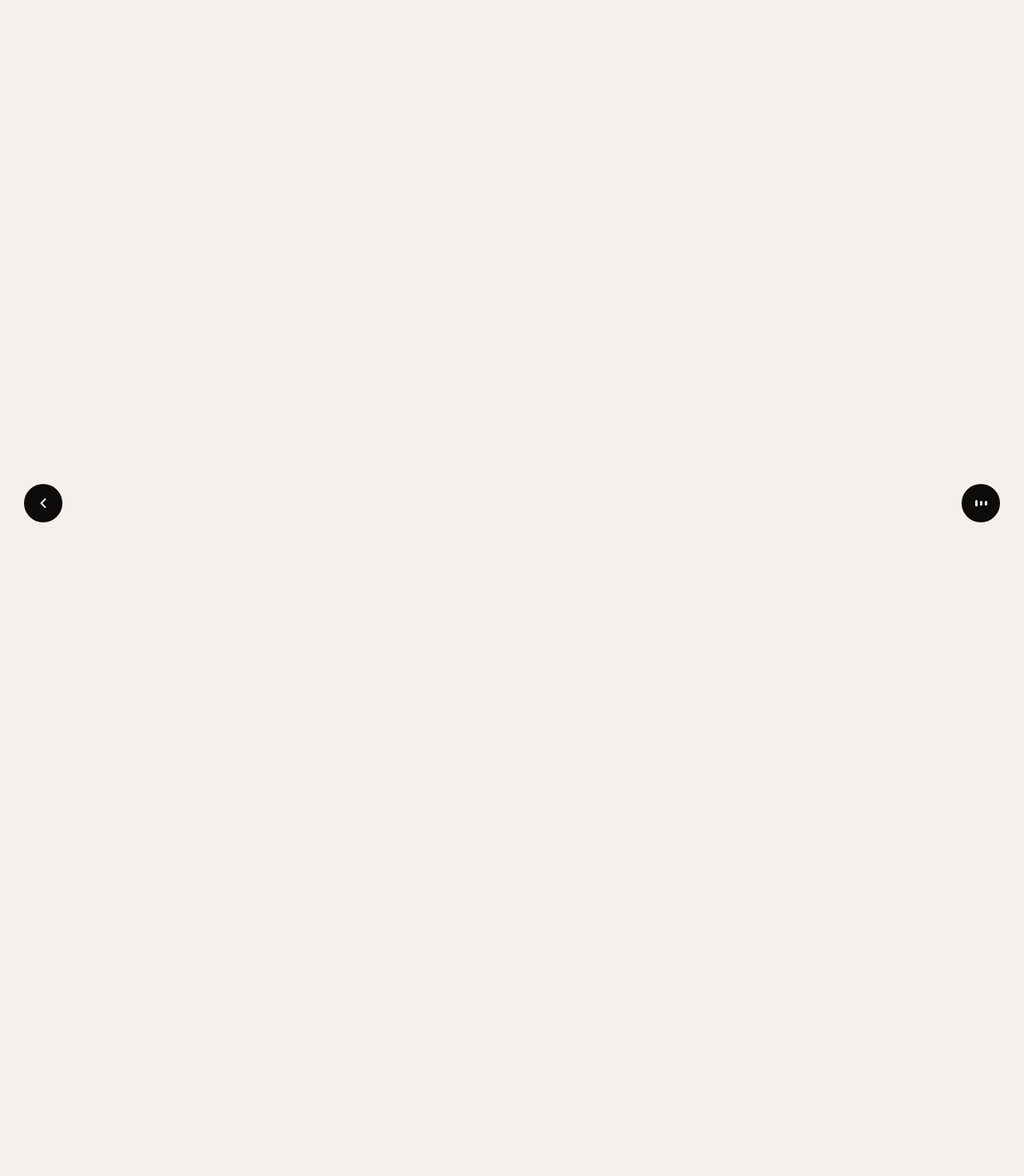
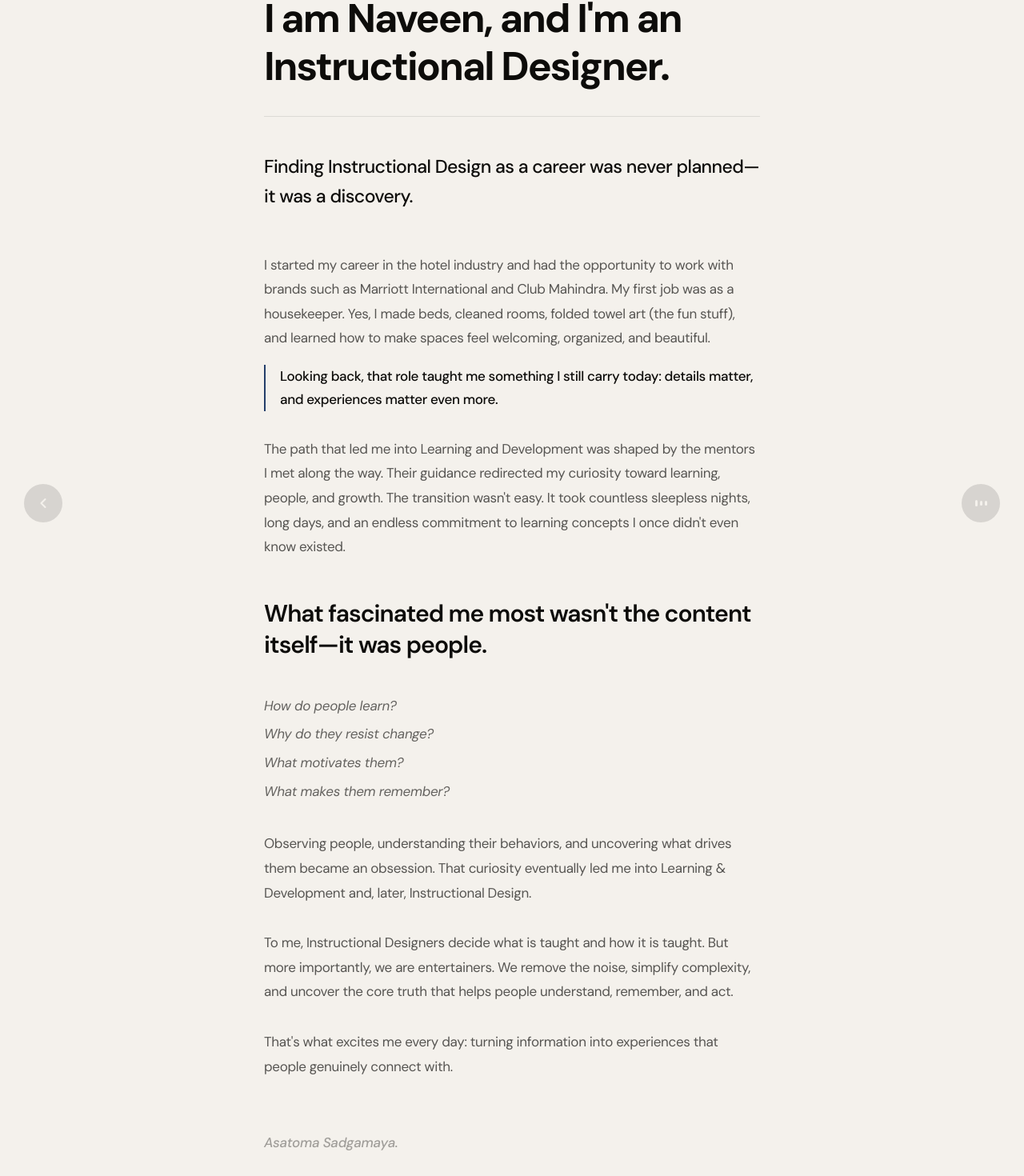
Before and after one commit to the-entertrainer/entertrainer, a Nuxt app: page /about in a window 1280 px wide. Shown: the part 117-1587 px from the top of the page at 80% size. Before the commit the page ends 800 px from the top, so only its background shows below. Built offline with nearby package versions, Linux system fonts and the light colour scheme.

Commit message:
Add editorial about page matching site design theme
Verbatim content with IntersectionObserver scroll animations,
site design tokens, and clean editorial column layout.

Co-Authored-By: Claude Sonnet 4.6 <noreply@anthropic.com>
Claude-Session: https://claude.ai/code/session_01EpWNU9y86aSfkqvNm2RSHe

```diff
--- a/pages/about/index.vue
+++ b/pages/about/index.vue
@@ -1,3 +1,228 @@
 <template>
-  <div />
+  <div class="about-wrap">
+    <div class="about-container">
+
+      <h1 class="about-intro anim">
+        I am Naveen, and I'm an Instructional Designer.
+      </h1>
+
+      <hr class="about-rule anim" />
+
+      <p class="about-lead anim">
+        Finding Instructional Design as a career was never planned—it was a discovery.
+      </p>
+
+      <div class="about-section anim">
+        <p>I started my career in the hotel industry and had the opportunity to work with brands such as Marriott International and Club Mahindra. My first job was as a housekeeper. Yes, I made beds, cleaned rooms, folded towel art (the fun stuff), and learned how to make spaces feel welcoming, organized, and beautiful.</p>
+        <p class="about-callout">Looking back, that role taught me something I still carry today: details matter, and experiences matter even more.</p>
+      </div>
+
+      <div class="about-section anim">
+        <p>The path that led me into Learning and Development was shaped by the mentors I met along the way. Their guidance redirected my curiosity toward learning, people, and growth. The transition wasn't easy. It took countless sleepless nights, long days, and an endless commitment to learning concepts I once didn't even know existed.</p>
+      </div>
+
+      <p class="about-pull anim">
+        What fascinated me most wasn't the content itself—it was people.
+      </p>
+
+      <div class="about-questions anim">
+        <p>How do people learn?</p>
+        <p>Why do they resist change?</p>
+        <p>What motivates them?</p>
+        <p>What makes them remember?</p>
+      </div>
+
+      <div class="about-section anim">
+        <p>Observing people, understanding their behaviors, and uncovering what drives them became an obsession. That curiosity eventually led me into Learning &amp; Development and, later, Instructional Design.</p>
+      </div>
+
+      <div class="about-section anim">
+        <p>To me, Instructional Designers decide what is taught and how it is taught. But more importantly, we are entertainers. We remove the noise, simplify complexity, and uncover the core truth that helps people understand, remember, and act.</p>
+      </div>
+
+      <div class="about-section anim">
+        <p>That's what excites me every day: turning information into experiences that people genuinely connect with.</p>
+      </div>
+
+      <p class="about-asatoma anim">Asatoma Sadgamaya.</p>
+
+    </div>
+  </div>
 </template>
+
+<script setup lang="ts">
+definePageMeta({ layout: 'default' })
+
+let io: IntersectionObserver | null = null
+
+onMounted(() => {
+  document.documentElement.setAttribute('data-about', '')
+
+  io = new IntersectionObserver(
+    (entries) => {
+      entries.forEach(e => {
+        if (e.isIntersecting) {
+          e.target.classList.add('in-view')
+          io!.unobserve(e.target)
+        }
+      })
+    },
+    { threshold: 0.1, rootMargin: '0px 0px -28px 0px' }
+  )
+
+  const els = document.querySelectorAll('.anim')
+  els.forEach((el, i) => {
+    if (i < 3) (el as HTMLElement).style.transitionDelay = `${i * 0.09}s`
+    io!.observe(el)
+  })
+})
+
+onBeforeUnmount(() => {
+  io?.disconnect()
+  document.documentElement.removeAttribute('data-about')
+})
+</script>
+
+<style scoped>
+/* ─── Wrap ─── */
+.about-wrap {
+  min-height: 100dvh;
+  background: var(--color-bg);
+  padding: calc(110rem + var(--safe-top)) 0 100rem;
+}
+
+/* ─── Container ─── */
+.about-container {
+  max-width: 680rem;
+  margin: 0 auto;
+  padding: 0 30rem;
+}
+
+/* ─── Base animation ─── */
+.anim {
+  opacity: 0;
+  transform: translateY(16rem);
+  transition: opacity 0.65s ease, transform 0.65s ease;
+}
+.anim.in-view {
+  opacity: 1;
+  transform: none;
+}
+
+/* ─── Intro ─── */
+.about-intro {
+  font-size: clamp(32rem, 4vw, 50rem);
+  font-weight: 700;
+  line-height: 1.2;
+  letter-spacing: -0.04em;
+  color: var(--color-text);
+  margin-bottom: 32rem;
+}
+
+/* ─── Rule ─── */
+.about-rule {
+  border: none;
+  border-top: 1px solid var(--color-divider);
+  margin: 0 0 44rem;
+  transform-origin: left center;
+  transform: scaleX(0); /* override anim's translateY */
+  transition: opacity 0.4s ease, transform 0.9s cubic-bezier(0.16, 1, 0.3, 1);
+}
+.about-rule.in-view {
+  opacity: 1;
+  transform: scaleX(1); /* override anim's translateY(0) */
+}
+
+/* ─── Lead ─── */
+.about-lead {
+  font-size: clamp(18rem, 2.1vw, 23rem);
+  font-weight: 500;
+  line-height: 1.6;
+  letter-spacing: -0.025em;
+  color: var(--color-text);
+  margin-bottom: 52rem;
+}
+
+/* ─── Body sections ─── */
+.about-section {
+  margin-bottom: 32rem;
+  display: flex;
+  flex-direction: column;
+  gap: 18rem;
+}
+.about-section p:not(.about-callout) {
+  font-size: 17rem;
+  font-weight: 400;
+  line-height: 1.8;
+  letter-spacing: -0.018em;
+  color: var(--color-text);
+  opacity: 0.68;
+}
+
+/* ─── Callout ─── */
+.about-callout {
+  font-size: 17rem;
+  font-weight: 500;
+  line-height: 1.7;
+  letter-spacing: -0.02em;
+  color: var(--color-text);
+  border-left: 2px solid var(--color-accent);
+  padding-left: 18rem;
+}
+
+/* ─── Pull ─── */
+.about-pull {
+  font-size: clamp(22rem, 2.6vw, 30rem);
+  font-weight: 600;
+  line-height: 1.3;
+  letter-spacing: -0.032em;
+  color: var(--color-text);
+  margin: 48rem 0 40rem;
+}
+
+/* ─── Questions ─── */
+.about-questions {
+  margin-bottom: 32rem;
+}
+.about-questions p {
+  font-size: 17rem;
+  font-weight: 400;
+  font-style: italic;
+  line-height: 2.1;
+  letter-spacing: -0.018em;
+  color: var(--color-text);
+  opacity: 0;
+  transform: translateY(10rem);
+  transition: opacity 0.45s ease, transform 0.45s ease;
+}
+.about-questions.in-view p:nth-child(1) { opacity: 0.62; transform: none; }
+.about-questions.in-view p:nth-child(2) { opacity: 0.62; transform: none; transition-delay: 0.07s; }
+.about-questions.in-view p:nth-child(3) { opacity: 0.62; transform: none; transition-delay: 0.14s; }
+.about-questions.in-view p:nth-child(4) { opacity: 0.62; transform: none; transition-delay: 0.21s; }
+
+/* ─── Asatoma ─── */
+.about-asatoma {
+  font-size: 17rem;
+  font-weight: 500;
+  font-style: italic;
+  letter-spacing: -0.018em;
+  color: var(--color-text);
+  margin-top: 72rem;
+}
+.about-asatoma.in-view {
+  opacity: 0.36; /* override .anim.in-view opacity:1 */
+}
+
+/* ─── Reduced motion ─── */
+@media (prefers-reduced-motion: reduce) {
+  .anim,
+  .about-questions p,
+  .about-rule { transition: none; }
+}
+
+/* ─── Mobile ─── */
+@media (max-width: 600px) {
+  .about-wrap { padding-top: calc(88rem + var(--safe-top)); }
+  .about-container { padding: 0 20rem; }
+}
+</style>
```
